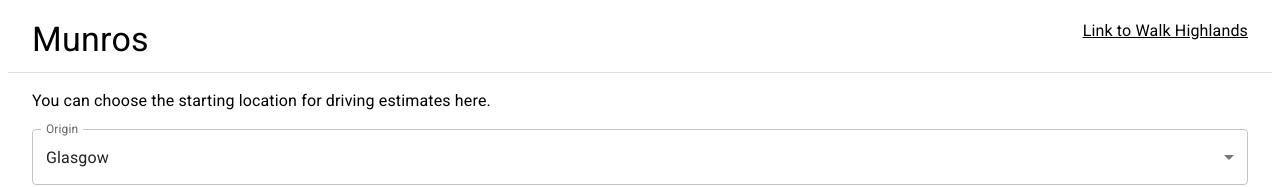
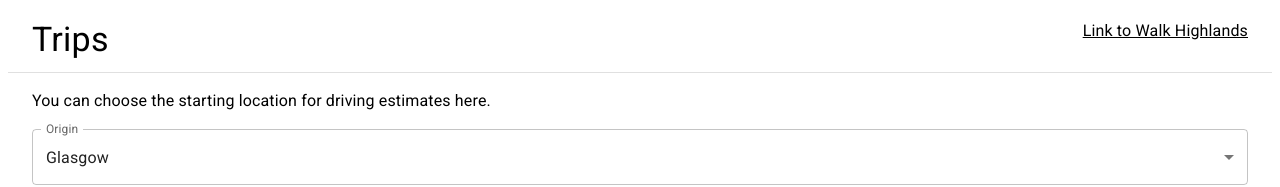
Before and after one commit to joejag/munros.joejag.com, a React (Create React App) app in the folder front/: page /driving in a window 1280 px wide. Shown: the top 187 px of the page. Built offline with nearby package versions, Linux system fonts and the light colour scheme; a web font is replaced by a local one.

Commit message:
feat: google analytics

```diff
--- a/front/public/index.html
+++ b/front/public/index.html
@@ -14,7 +14,20 @@
       rel="stylesheet"
       href="https://fonts.googleapis.com/icon?family=Material+Icons"
     />
-    <title>Munros</title>
+    <title>Munro Trips by area</title>
+    <!-- Global site tag (gtag.js) - Google Analytics -->
+    <script
+      async
+      src="https://www.googletagmanager.com/gtag/js?id=G-3WPZH26J4C"
+    ></script>
+    <script>
+      window.dataLayer = window.dataLayer || []
+      function gtag() {
+        dataLayer.push(arguments)
+      }
+      gtag('js', new Date())
+      gtag('config', 'G-3WPZH26J4C')
+    </script>
   </head>
   <body>
     <noscript>You need to enable JavaScript to run this app.</noscript>
--- a/front/src/components/Banner.tsx
+++ b/front/src/components/Banner.tsx
@@ -59,14 +59,14 @@
           {!area && !group && (
             <Typography variant="h4">
               <Link href="/" color="inherit" underline="none">
-                Munros
+                Trips
               </Link>
             </Typography>
           )}
           {area && !group && (
             <Typography variant="h4">
               <Link href="/" color="inherit" underline="none">
-                Munros
+                Trips
               </Link>{' '}
               <ArrowForwardIosIcon /> {areaReadable}
             </Typography>
@@ -74,7 +74,7 @@
           {area && group && (
             <Typography variant="h4">
               <Link href="/" color="inherit" underline="none">
-                Munros
+                Trips
               </Link>{' '}
               <ArrowForwardIosIcon />
               <Link
```
